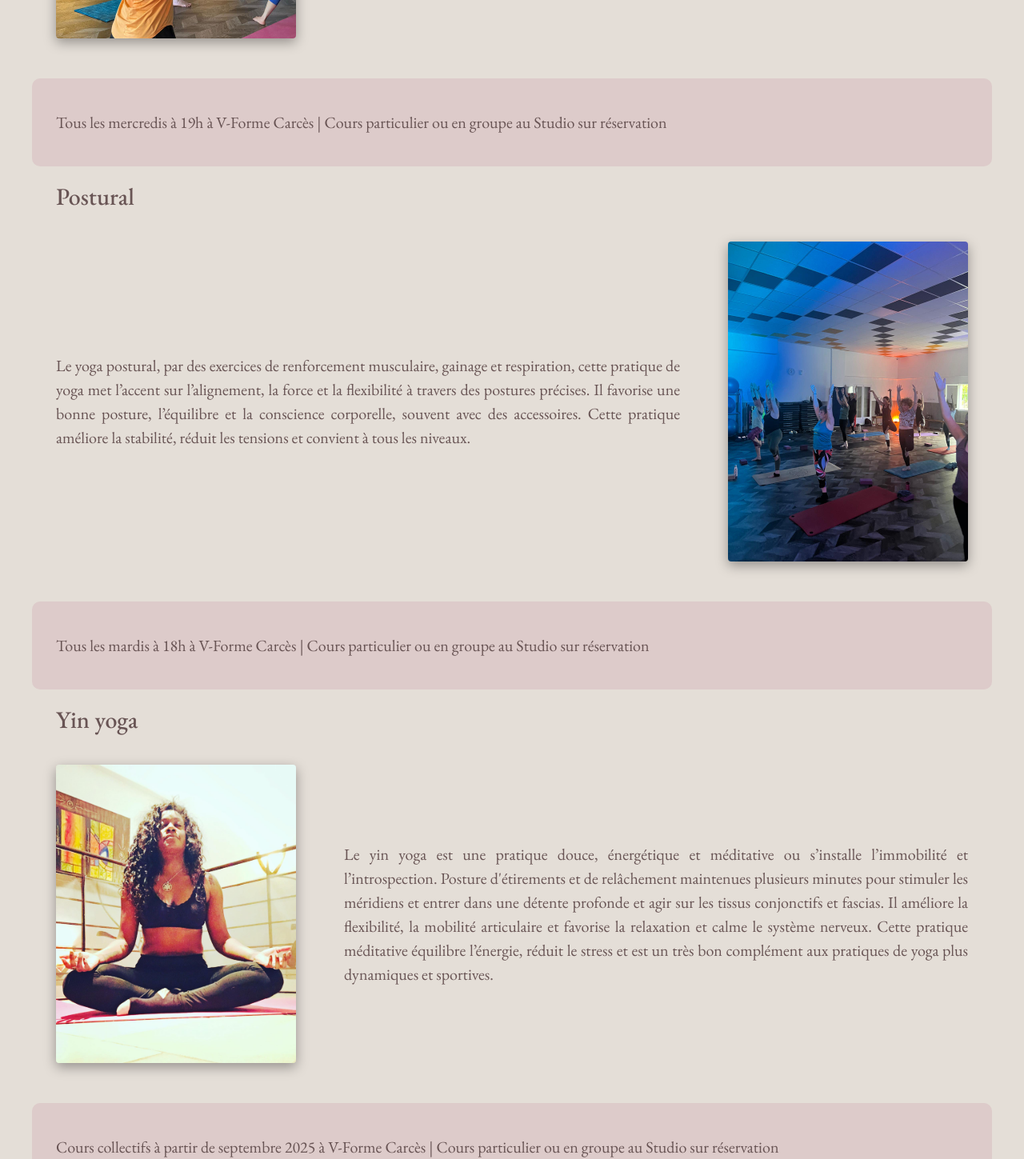
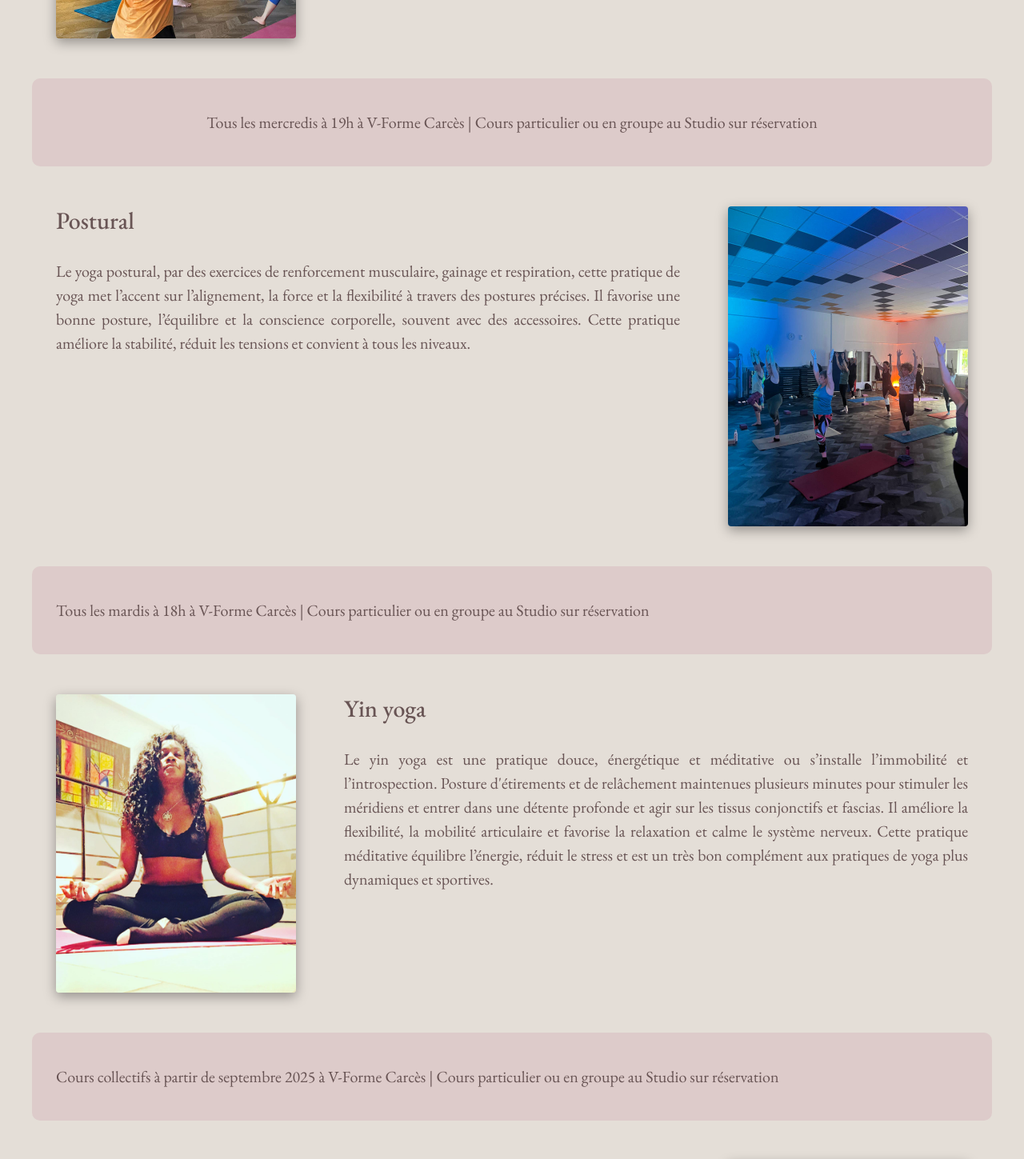
Before and after one commit to GeorginaMudditt/JennyYoga, a React (Vite) app: page / in a window 1280 px wide. Shown: the part 1900-3349 px from the top of the page at 80% size. Built offline with nearby package versions, Linux system fonts and the light colour scheme; a web font is replaced by a local one.

Commit message:
h2 positioning

```diff
--- a/src/Yoga.css
+++ b/src/Yoga.css
@@ -11,7 +11,7 @@
 
 .Yoga h2 {
   text-align: left;
-  margin-left: 30px;
+  margin: 30px 0 0 30px;
 }
 
 .Yoga p {
@@ -28,7 +28,15 @@
   padding: 10px 0;
   border-radius: 10px;
   margin-bottom: 20px;
+}
+
+.Yoga .vinyasa-text,
+.postural-text,
+.yin-text,
+.danse-text {
   text-align: center;
+  align-items: center;
+  align-self: center;
 }
 
 .Yoga .vinyasa-container,
--- a/src/Yoga.tsx
+++ b/src/Yoga.tsx
@@ -32,23 +32,26 @@ function Yoga() {
             </div>
           </div>
           <div className="vinyasa-info">
-            <p>
+            <p className="vinyasa-text">
               Tous les mercredis à 19h à V-Forme Carcès | Cours particulier ou
               en groupe au Studio sur réservation
             </p>
           </div>
           {/* <button className="btn vinyasa">Réserver</button> */}
+
+          <div className="vinyasa-container">
+            <div>
               <h2 id="postural-section">Postural</h2>
-          <div className="vinyasa-container">
               <p>
                 Le yoga postural, par des exercices de renforcement musculaire,
                 gainage et respiration, cette pratique de yoga met l’accent sur
                 l’alignement, la force et la flexibilité à travers des postures
                 précises. Il favorise une bonne posture, l’équilibre et la
                 conscience corporelle, souvent avec des accessoires. Cette
-              pratique améliore la stabilité, réduit les tensions et convient à
-              tous les niveaux.
+                pratique améliore la stabilité, réduit les tensions et convient
+                à tous les niveaux.
               </p>
+            </div>
             <img
               className="vinyasa-yoga-image"
               src={yoga1}
@@ -56,26 +59,29 @@ function Yoga() {
             />
           </div>
           <div className="postural-info">
-            <p>
+            <p className="postural-text">
               Tous les mardis à 18h à V-Forme Carcès | Cours particulier ou en
               groupe au Studio sur réservation
             </p>
           </div>
           {/* <button className="btn postural">Réserver</button> */}
-          <h2 id="yin-section">Yin yoga</h2>
+
           <div className="yin-container">
             <img className="yin-yoga-image" src={lotus} alt="yin yoga" />
+            <div>
+              <h2 id="yin-section">Yin yoga</h2>
               <p>
                 Le yin yoga est une pratique douce, énergétique et méditative ou
                 s’installe l’immobilité et l’introspection. Posture d'étirements
                 et de relâchement maintenues plusieurs minutes pour stimuler les
                 méridiens et entrer dans une détente profonde et agir sur les
                 tissus conjonctifs et fascias. Il améliore la flexibilité, la
-              mobilité articulaire et favorise la relaxation et calme le système
-              nerveux. Cette pratique méditative équilibre l’énergie, réduit le
-              stress et est un très bon complément aux pratiques de yoga plus
-              dynamiques et sportives.
+                mobilité articulaire et favorise la relaxation et calme le
+                système nerveux. Cette pratique méditative équilibre l’énergie,
+                réduit le stress et est un très bon complément aux pratiques de
+                yoga plus dynamiques et sportives.
               </p>
+            </div>
           </div>
           <div className="yin-info">
             <p>
@@ -84,15 +90,18 @@ function Yoga() {
             </p>
           </div>
           {/* <button className="btn yin">Réserver</button> */}
+
+          <div className="danse-container">
+            <div>
               <h2 id="dance-section">Yoga danse</h2>
-          <div className="danse-container">
               <p>
                 Le yoga danse est une discipline mêlant mouvements de yoga et
-              danse. Cette pratique améliore la flexibilité, la coordination et
-              la conscience corporelle tout en favorisant la joie et la
+                danse. Cette pratique améliore la flexibilité, la coordination
+                et la conscience corporelle tout en favorisant la joie et la
                 créativité. Union du souffle, musique et mouvement pour une
                 expérience libératrice et énergisante.
               </p>
+            </div>
             <img className="danse-yoga-image" src={dance} alt="yoga dance" />
           </div>
           <div className="danse-info">
```
Lines whose indentation alone changed are shown as unchanged.
